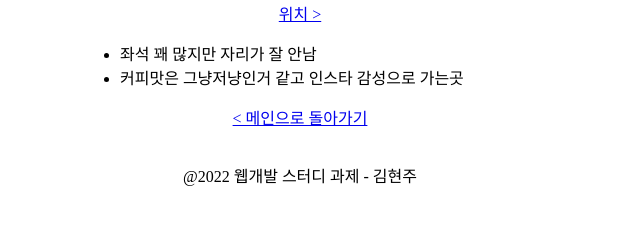
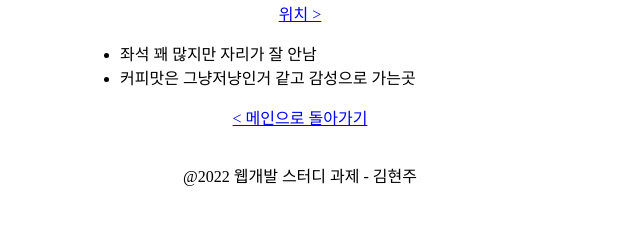
Before and after one commit to rlaguswn1/inf-js_jquery, a plain HTML site: page 인크커피.html in a window 1280 px wide. Shown: the part 393-618 px from the top of the page, 340-980 px from the left. Drawn offline with Linux system fonts and the light colour scheme.

Commit message:
본문 수정

```diff
--- a/인크커피.html
+++ b/인크커피.html
@@ -30,7 +30,7 @@
             <div>
                 <ul class="a" align="left">
                     <li>좌석 꽤 많지만 자리가 잘 안남</li>
-                    <li>커피맛은 그냥저냥인거 같고 인스타 감성으로 가는곳</li>
+                    <li>커피맛은 그냥저냥인거 같고 감성으로 가는곳</li>
                 </ul>
             </div>
             <p>
```
